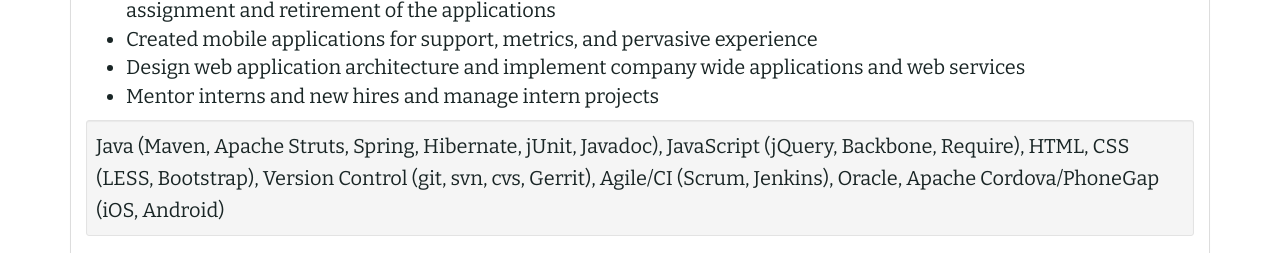
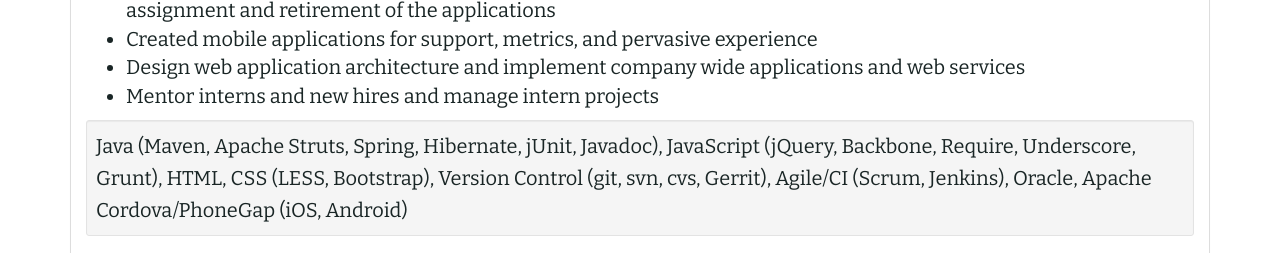
Before and after one commit to milesoldenburg/milesoldenburg.com, a plain HTML site: page dev/index.html in a window 1280 px wide. Shown: the part 3220-3473 px from the top of the page. Drawn offline with nearby package versions, Linux system fonts and the light colour scheme.

Commit message:
Added Underscore and Grunt

```diff
--- a/dev/index.html
+++ b/dev/index.html
@@ -143,7 +143,7 @@
                                 <li>Mentor interns and new hires and manage intern projects</li>
                             </ul>
                             <div class="well well-sm">
-                                <p class="no-margin">Java (Maven, Apache Struts, Spring, Hibernate, jUnit, Javadoc), JavaScript (jQuery, Backbone, Require), HTML, CSS (LESS, Bootstrap), Version Control (git, svn, cvs, Gerrit), Agile/CI (Scrum, Jenkins), Oracle, Apache Cordova/PhoneGap (iOS, Android)</p>
+                                <p class="no-margin">Java (Maven, Apache Struts, Spring, Hibernate, jUnit, Javadoc), JavaScript (jQuery, Backbone, Require, Underscore, Grunt), HTML, CSS (LESS, Bootstrap), Version Control (git, svn, cvs, Gerrit), Agile/CI (Scrum, Jenkins), Oracle, Apache Cordova/PhoneGap (iOS, Android)</p>
                             </div>
                             <div class="row">
                                 <div class="col-md-2 col-md-offset-5 col-xs-4 col-xs-offset-4 text-center">
```
Also changed, not shown: 1 other file.
